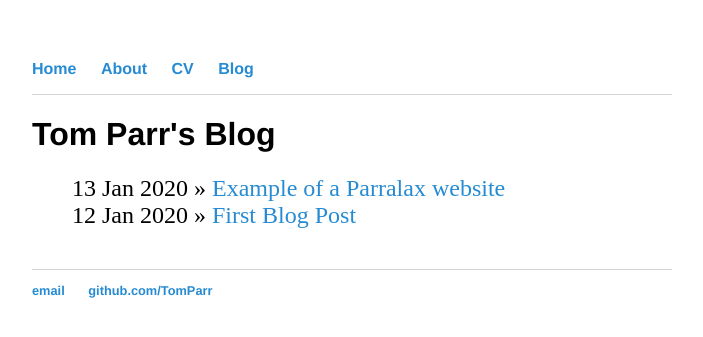
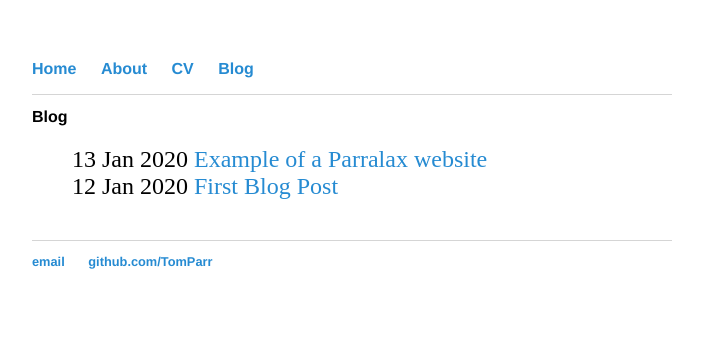
Before and after one commit to TomParr/TomParr.github.io, a Jekyll site: the page built from blog/index.html, in a window 1280 px wide. Shown: the top 337 px of the page, without its empty margins (288-991 px from the left). Built offline with Jekyll 4.4.1, drawn with Linux system fonts in a browser that asks for light colours.

Commit message:
Update index.html

```diff
--- a/blog/index.html
+++ b/blog/index.html
@@ -1,11 +1,11 @@
 ---
 layout: default
-title: Tom Parr's Blog
+title: Blog
 ---
-	<h1>{{ page.title }}</h1>
+	<h2>{{ page.title }}</h2>
 	<ul class="posts">
 
 	  {% for post in site.posts %}
-	    <li><span>{{ post.date | date_to_string }}</span> » <a href="{{ post.url }}" title="{{ post.title }}">{{ post.title }}</a></li>
+	    <li><span>{{ post.date | date_to_string }}</span> <a href="{{ post.url }}" title="{{ post.title }}">{{ post.title }}</a></li>
 	  {% endfor %}
 	</ul>
```
